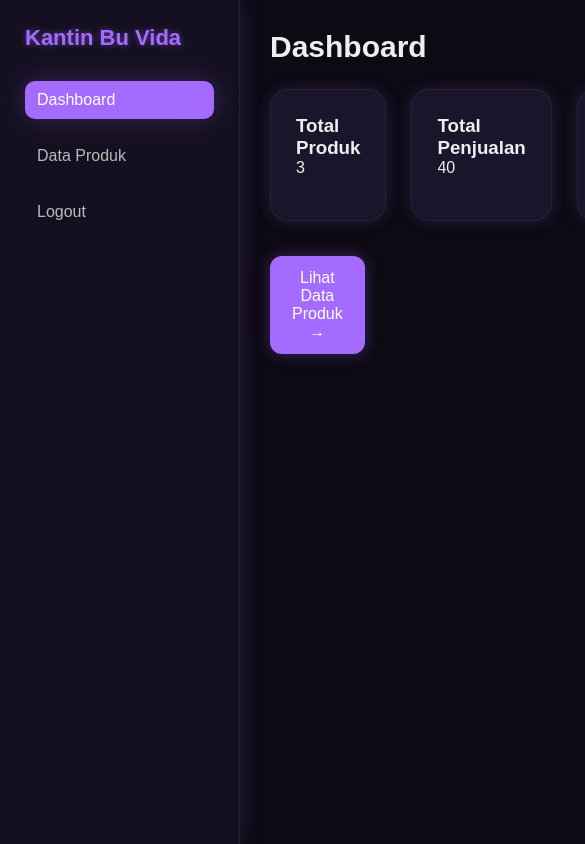
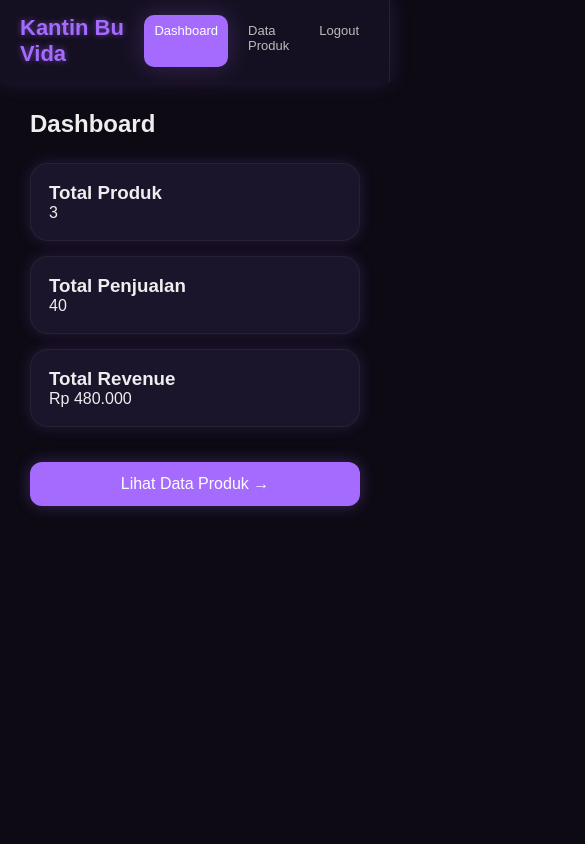
Before and after one commit to titosukamenabung/UTS-EZRA-TITO-SALEH-24090076, a plain HTML site: page dashboard.html in a window 390 px wide. Shown: the top 844 px of the page, 585 px wide, since content can reach past the window. Drawn offline with Linux system fonts and the light colour scheme.

Commit message:
UTS PEM WEB 1

```diff
--- a/css/style.css
+++ b/css/style.css
@@ -288,3 +288,114 @@ td {
   color: #aaa;
   font-size: 13px;
 }
+/* ============================
+   RESPONSIVE DESIGN — MOBILE & TABLET
+============================ */
+
+/* Tablet landscape & layar menengah */
+@media (max-width: 1024px) {
+  .sidebar {
+    width: 200px;
+  }
+  .app {
+    margin-left: 200px;
+  }
+  .cards {
+    flex-wrap: wrap;
+  }
+}
+
+/* Tablet portrait */
+@media (max-width: 820px) {
+  .sidebar {
+    position: fixed;
+    width: 100%;
+    height: auto;
+    flex-direction: row;
+    padding: 15px 20px;
+    justify-content: space-between;
+    gap: 10px;
+    z-index: 10;
+  }
+
+  .sidebar nav {
+    flex-direction: row;
+    gap: 10px;
+  }
+
+  .app {
+    margin-left: 0;
+    padding-top: 110px;
+  }
+
+  .cards {
+    flex-direction: column;
+    width: 100%;
+  }
+
+  .card-aesthetic {
+    width: 100%;
+  }
+}
+
+/* HP ukuran sedang */
+@media (max-width: 600px) {
+  /* Login */
+  .login-container {
+    flex-direction: column;
+    width: 90%;
+    height: auto;
+  }
+
+  .login-left img {
+    width: 100%;
+    height: 220px;
+    object-fit: cover;
+  }
+
+  .login-right {
+    padding: 25px;
+  }
+
+  /* Dashboard Title */
+  .dash-title {
+    font-size: 24px;
+  }
+
+  /* Cards */
+  .cards {
+    gap: 15px;
+  }
+
+  .card-aesthetic {
+    padding: 18px;
+  }
+
+  /* Tabel */
+  table th,
+  table td {
+    font-size: 13px;
+    padding: 10px;
+  }
+}
+
+/* HP kecil */
+@media (max-width: 420px) {
+  .sidebar nav a {
+    font-size: 13px;
+    padding: 8px 10px;
+  }
+
+  .btn-primary,
+  .btn-dashboard {
+    width: 100%;
+  }
+
+  .table-wrap {
+    padding: 15px;
+  }
+
+  table {
+    font-size: 12px;
+  }
+}
```
